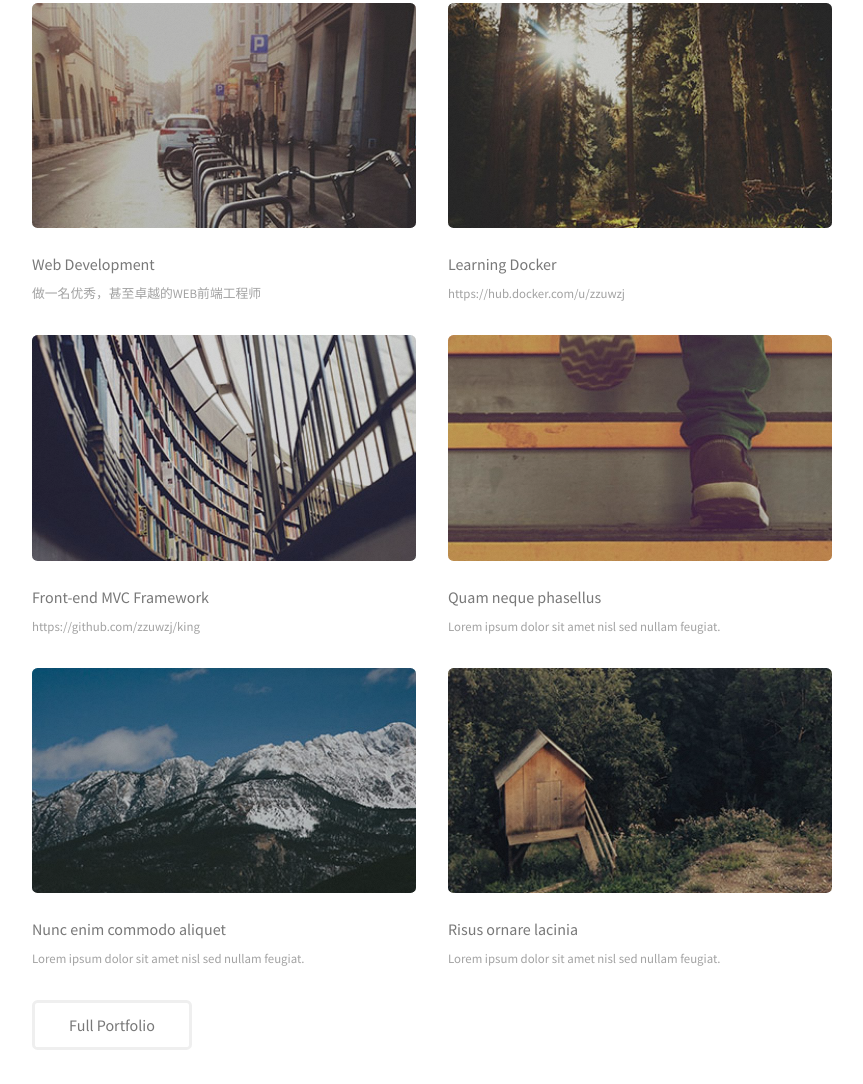
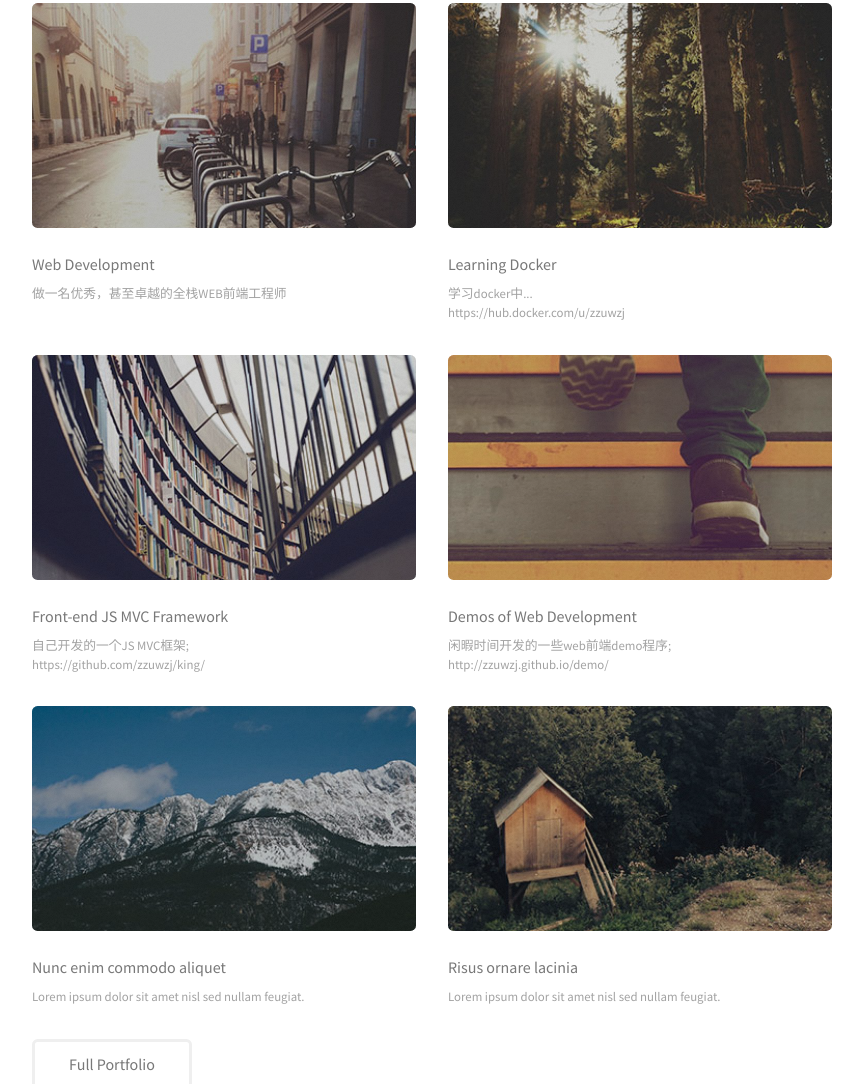
Before and after one commit to zzuwzj/zhenjun, a plain HTML site: page index.html in a window 1280 px wide. Shown: the part 889-1973 px from the top of the page, without its empty margins (400-1263 px from the left). Drawn offline with Linux system fonts and the light colour scheme.

Commit message:
Update index page

```diff
--- a/index.html
+++ b/index.html
@@ -56,22 +56,25 @@
                 <article class="6u 12u$(xsmall) work-item">
                     <a href="images/fulls/01.gif" class="image fit thumb"><img src="images/thumbs/01.jpg" alt="" /></a>
                     <h3>Web Development</h3>
-                    <p>做一名优秀，甚至卓越的WEB前端工程师</p>
+                    <p>做一名优秀，甚至卓越的全栈WEB前端工程师</p>
                 </article>
                 <article class="6u$ 12u$(xsmall) work-item">
                     <a href="images/fulls/02.jpg" class="image fit thumb"><img src="images/thumbs/02.jpg" alt="" /></a>
                     <h3>Learning Docker</h3>
-                    <p>https://hub.docker.com/u/zzuwzj</p>
+                    <p>学习docker中...
+                        <br/>https://hub.docker.com/u/zzuwzj</p>
                 </article>
                 <article class="6u 12u$(xsmall) work-item">
                     <a href="images/fulls/03.jpg" class="image fit thumb"><img src="images/thumbs/03.jpg" alt="" /></a>
-                    <h3>Front-end MVC Framework</h3>
-                    <p>https://github.com/zzuwzj/king</p>
+                    <h3>Front-end JS MVC Framework</h3>
+                    <p>自己开发的一个JS MVC框架;
+                        <br/>https://github.com/zzuwzj/king/</p>
                 </article>
                 <article class="6u$ 12u$(xsmall) work-item">
                     <a href="images/fulls/04.jpg" class="image fit thumb"><img src="images/thumbs/04.jpg" alt="" /></a>
-                    <h3>Quam neque phasellus</h3>
-                    <p>Lorem ipsum dolor sit amet nisl sed nullam feugiat.</p>
+                    <h3>Demos of Web Development</h3>
+                    <p>闲暇时间开发的一些web前端demo程序;
+                        <br/>http://zzuwzj.github.io/demo/</p>
                 </article>
                 <article class="6u 12u$(xsmall) work-item">
                     <a href="images/fulls/05.jpg" class="image fit thumb"><img src="images/thumbs/05.jpg" alt="" /></a>
@@ -125,7 +128,7 @@
                         </li>
                         <li>
                             <h3 class="icon fa-envelope-o"><span class="label">Email</span></h3>
-                            <a href="#">zzuwzj@163.com</a>
+                            <a href="mailto:zzuwzj@163.com">zzuwzj@163.com</a>
                         </li>
                     </ul>
                 </div>
```
